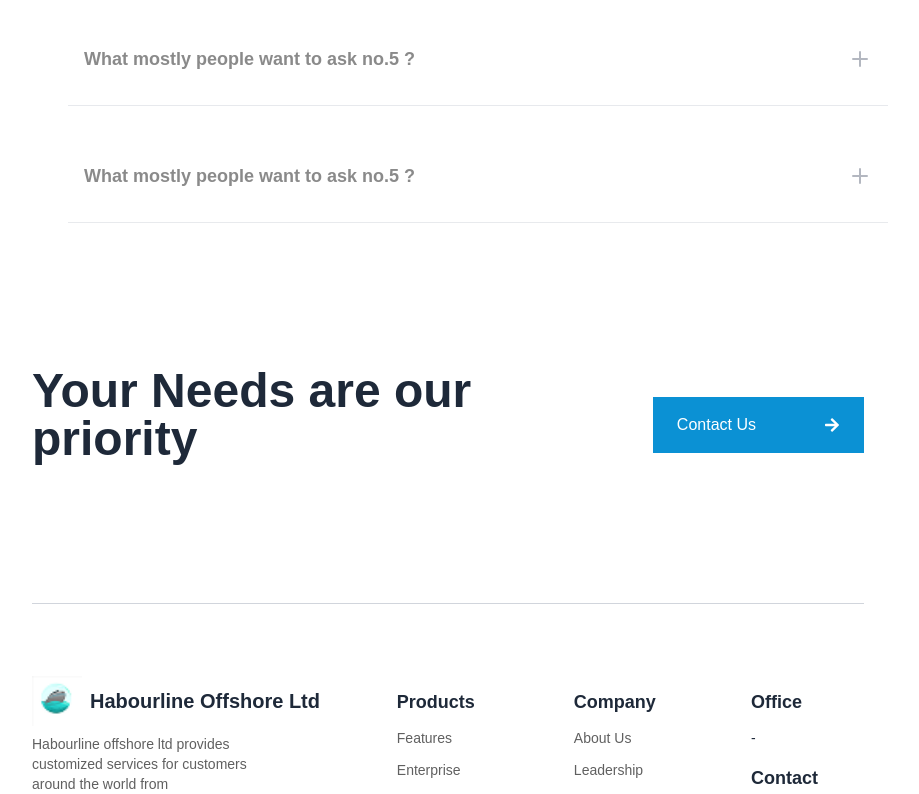
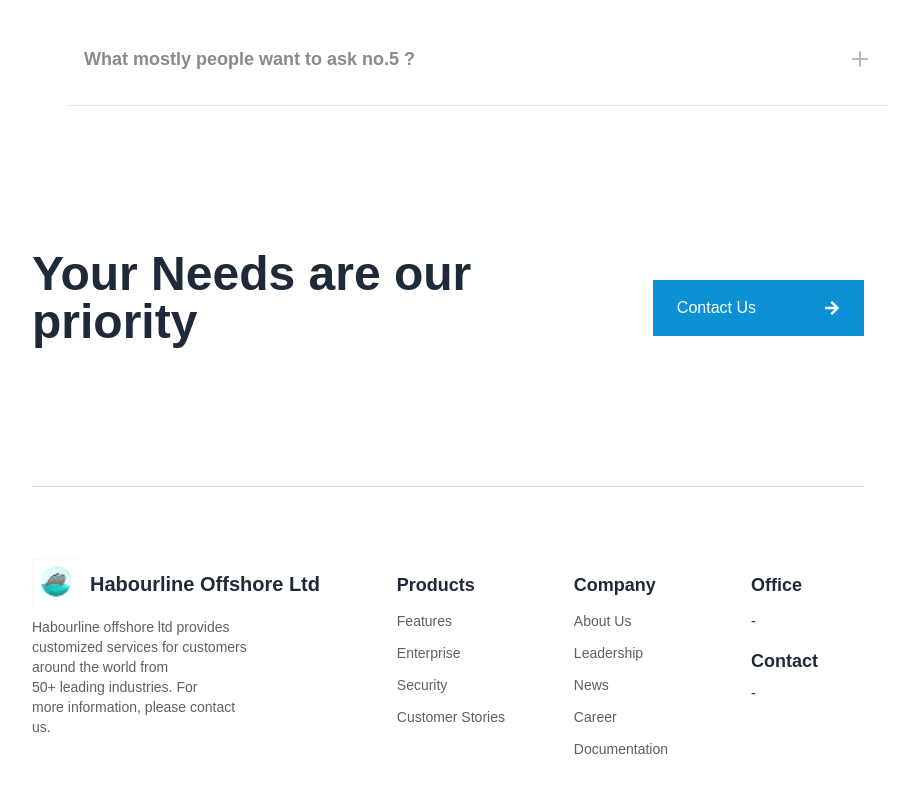
Before and after one commit to harrycode2790/habourline, a Next.js app: page / in a window 1280 px wide. Shown: the part 5900-6694 px from the top of the page, without its empty margins (192-1111 px from the left). Built offline with nearby package versions, Linux system fonts and the light colour scheme.

Commit message:
made a change in the faq

```diff
--- a/components/FaqPage.tsx
+++ b/components/FaqPage.tsx
@@ -24,10 +24,7 @@ const faqs = [
       question: "What mostly people want to ask no.5 ?",
       answer: "Lorem ipsum dolor sit amet, consectetur adipiscing elit.",
     },
-    {
-      question: "What mostly people want to ask no.5 ?",
-      answer: "Lorem ipsum dolor sit amet, consectetur adipiscing elit.",
-    },
+
   ];
 
 const FaqPage = () => {
```
